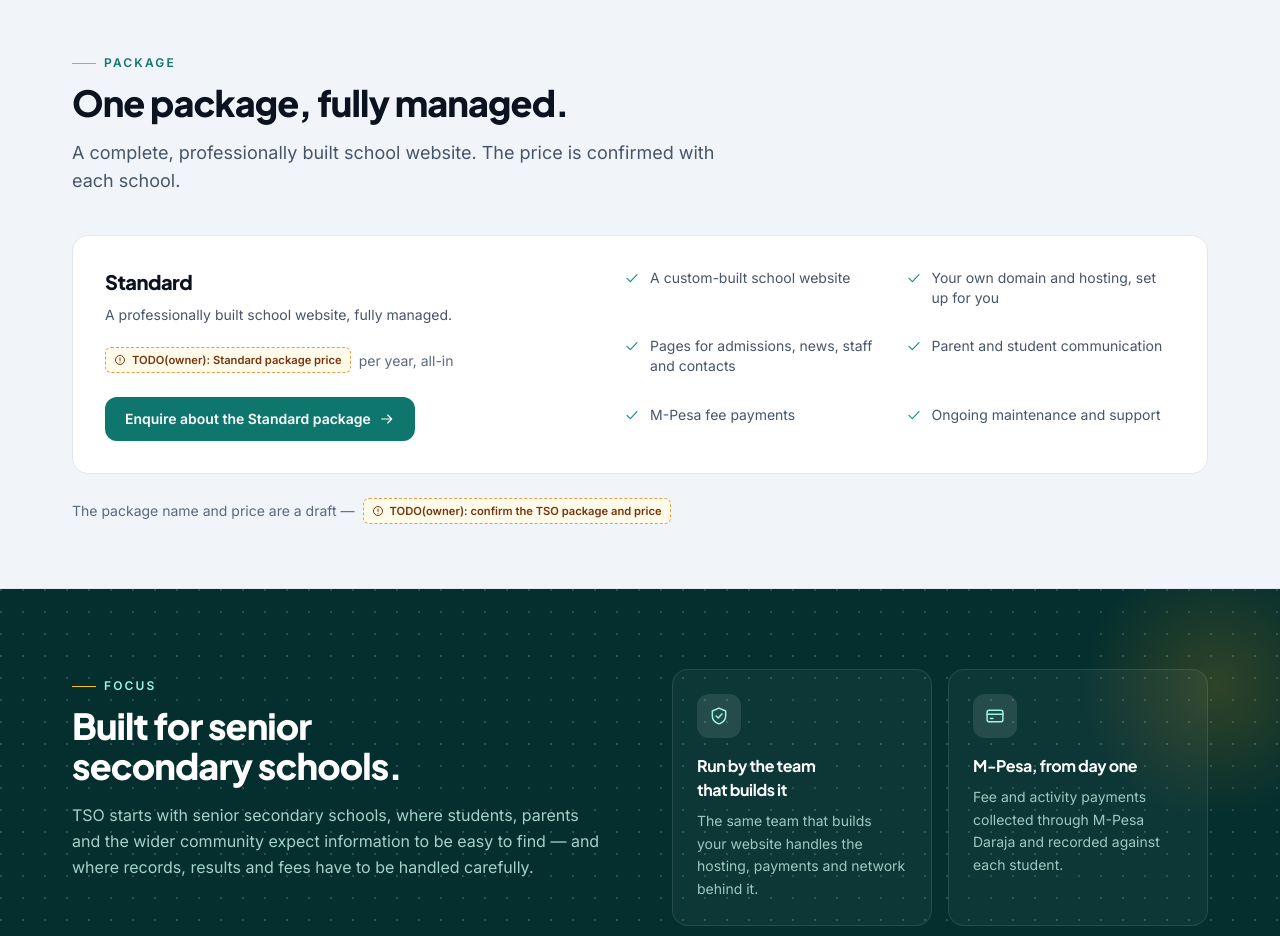
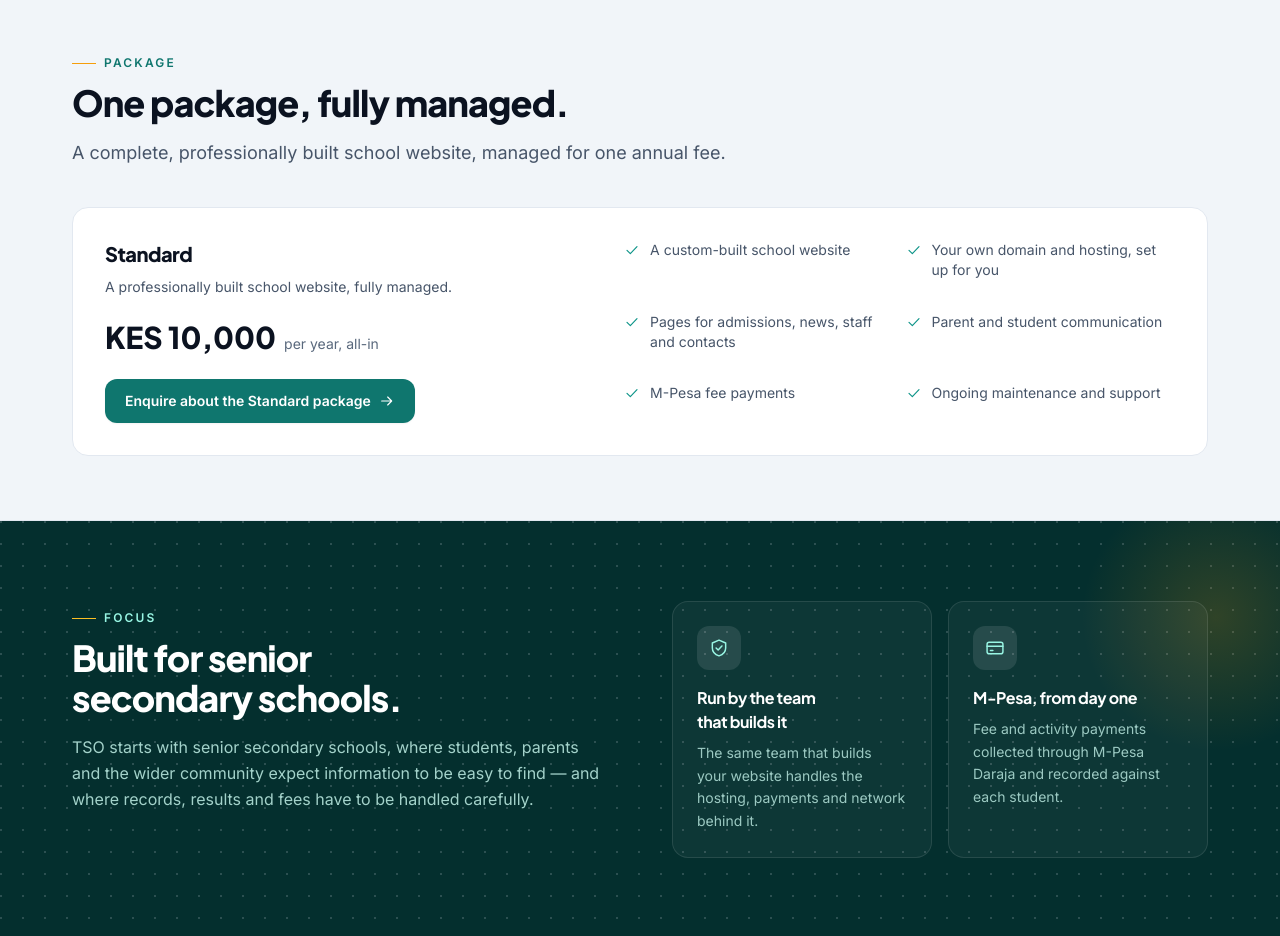
Before and after one commit to Rotich-elias/Teto, a Next.js app: page /tso in a window 1280 px wide. Shown: the part 2360-3296 px from the top of the page. Built offline with nearby package versions, Linux system fonts and the light colour scheme; no server answers.

Commit message:
content(tso): set the Standard package price to KES 10,000 per year
Owner-confirmed price. Drop the now-stale package/price draft note and
tidy the package section copy.

```diff
--- a/app/tso/page.tsx
+++ b/app/tso/page.tsx
@@ -106,7 +106,7 @@ export default function TsoPage() {
           <SectionHeading
             eyebrow="Package"
             title="One package, fully managed."
-            text="A complete, professionally built school website. The price is confirmed with each school."
+            text="A complete, professionally built school website, managed for one annual fee."
           />
 
           <div className="card mt-10 grid gap-6 p-6 sm:p-8 lg:grid-cols-[1fr_1.15fr] lg:gap-10">
@@ -140,10 +140,6 @@ export default function TsoPage() {
               ))}
             </ul>
           </div>
-
-          <p className="mt-6 flex flex-wrap items-center gap-2 text-sm text-ink-muted">
-            The package name and price are a draft — <Todo label="confirm the TSO package and price" />
-          </p>
         </div>
       </section>
 
--- a/lib/site.ts
+++ b/lib/site.ts
@@ -330,9 +330,8 @@ export type TsoPlan = {
 
 /**
  * TSO — Take Schools Online. A flagship initiative Teto is building for
- * schools, with a focus on senior secondary schools. The wording below is a
- * first draft for the owner to confirm; the price stays a TODO(owner)
- * placeholder until the owner supplies it.
+ * schools, with a focus on senior secondary schools. The price is
+ * owner-confirmed; the surrounding copy is a first draft to confirm.
  */
 export const tso = {
   name: 'TSO',
@@ -360,7 +359,7 @@ export const tso = {
   plan: {
     name: 'Standard',
     tagline: 'A professionally built school website, fully managed.',
-    price: null,
+    price: 'KES 10,000',
     priceNote: 'per year, all-in',
     features: [
       'A custom-built school website',
```
Also changed, not shown: 1 other file (tests, documents, lock files or other folders).
